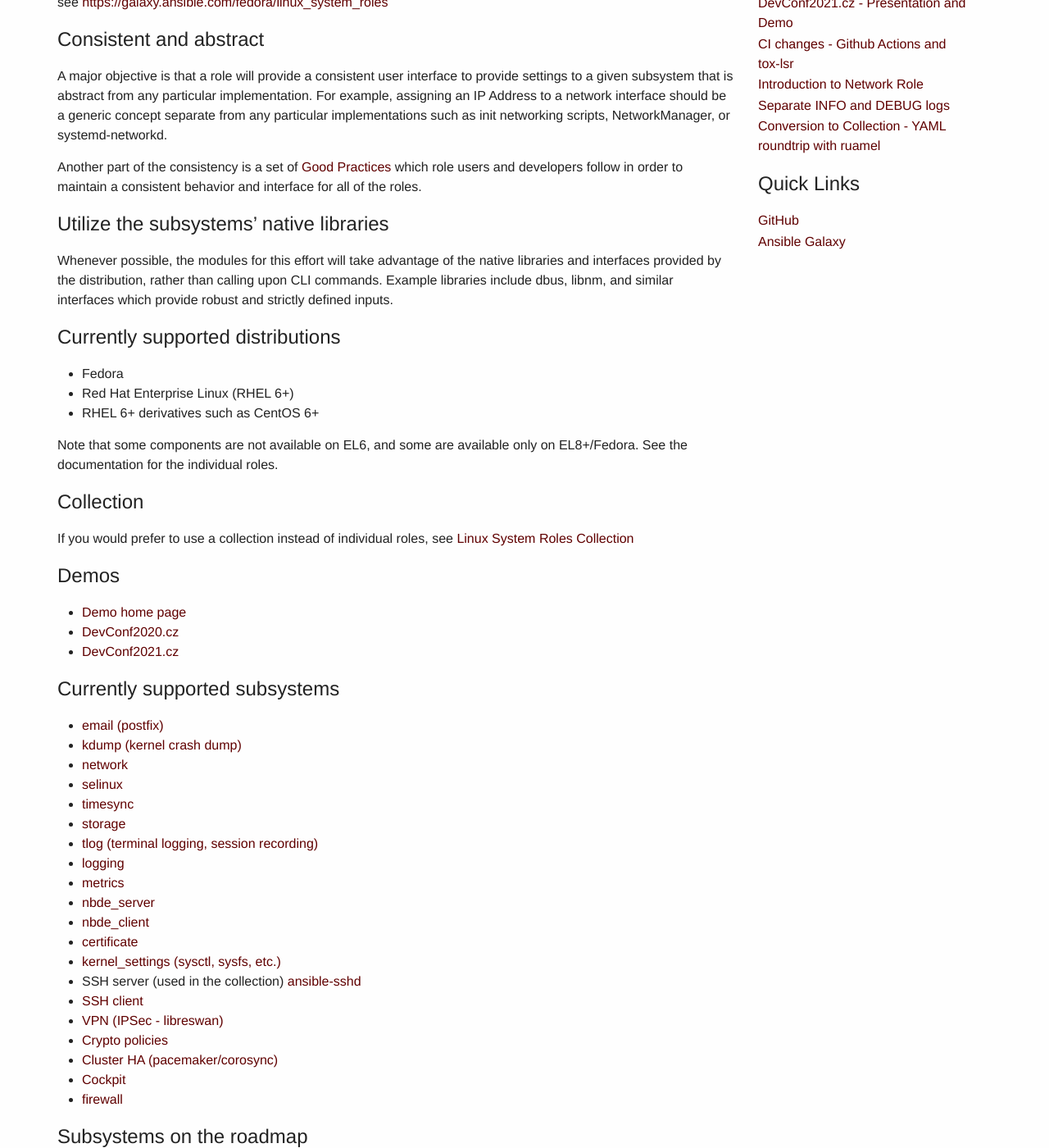
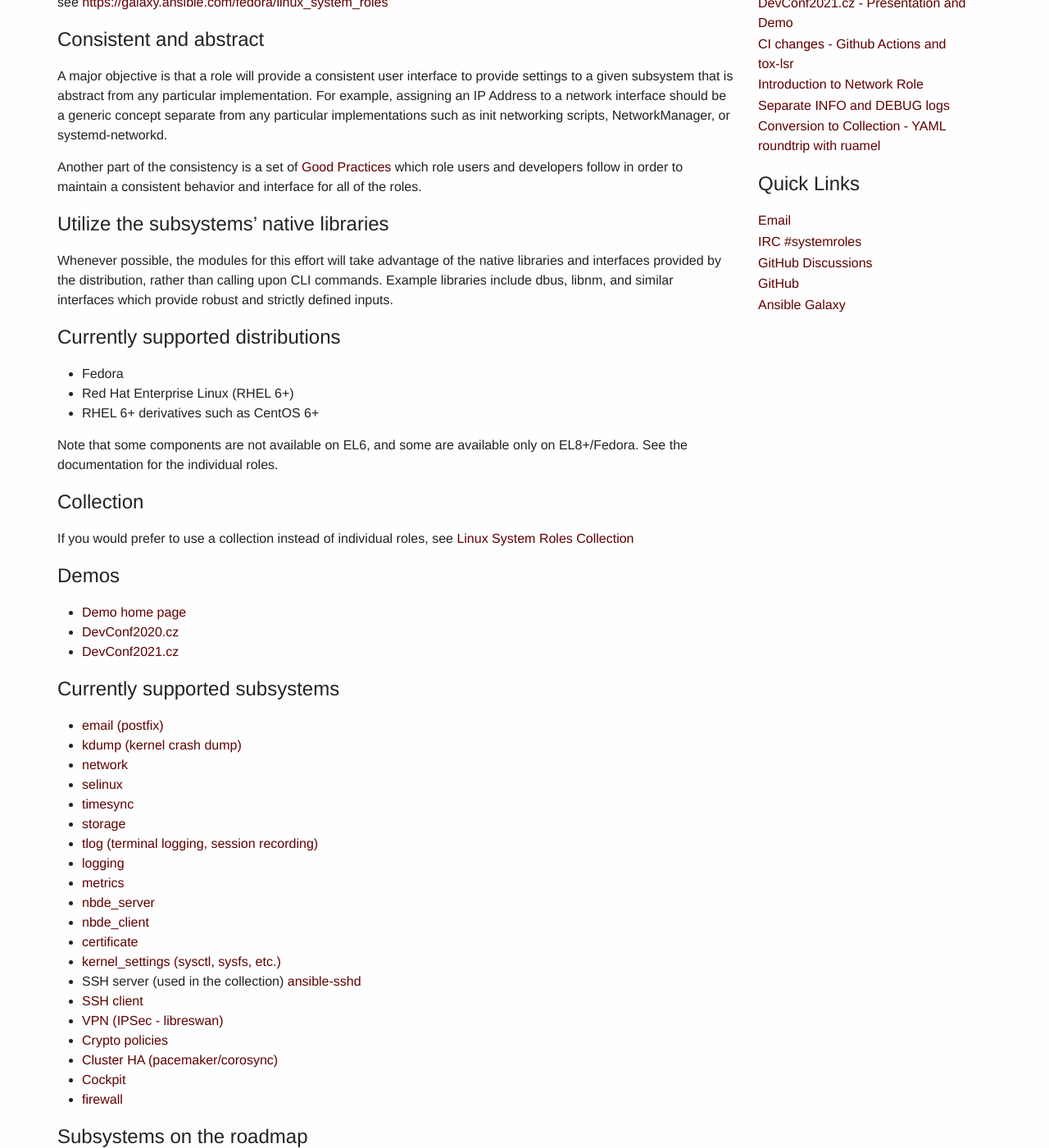
Before and after one commit to linux-system-roles/linux-system-roles.github.io, a Jekyll site: the page built from index.md, in a window 1280 px wide and 1400 px high, scrolled down 384 px. Shown: the whole window at 82% size. Built offline with Jekyll 4.4.1, drawn with Linux system fonts in a browser that asks for light colours.

Commit message:
add support for containers; add c9s; add podman to roadmap; add email, irc, gh discussion links (#76)
* add support for containers

Add a `"container"` field to the config which specifies which
container to use.  The `"setup"` is also applied to the container,
so it should work for VMs and containers.  Get rid of the
`become: true` for setup - it is not needed for containers, and
sometimes not needed for VMs.  The user should add `--become true`
to the command line if needed.

* add email, irc and gh discussion links

* add podman role to roadmap

```diff
--- a/_includes/asides/quick_links.html
+++ b/_includes/asides/quick_links.html
@@ -1,6 +1,15 @@
 <aside class="small-12 quick-links">
   <h2>Quick Links</h2>
   <ul>
+    <li>
+      <a href="mailto:systemroles@lists.fedorahosted.org">Email</a>
+    </li>
+    <li>
+      <a href="https://app.element.io/#/room/#systemroles:libera.chat">IRC #systemroles</a>
+    </li>
+    <li>
+      <a href="https://github.com/orgs/linux-system-roles/discussions">GitHub Discussions</a>
+    </li>
     <li>
       <a href="https://github.com/linux-system-roles">GitHub</a>
     </li>
```
Also changed, not shown: download/linux-system-roles.json (+5 -3 lines), index.md (+1 -0 lines).
